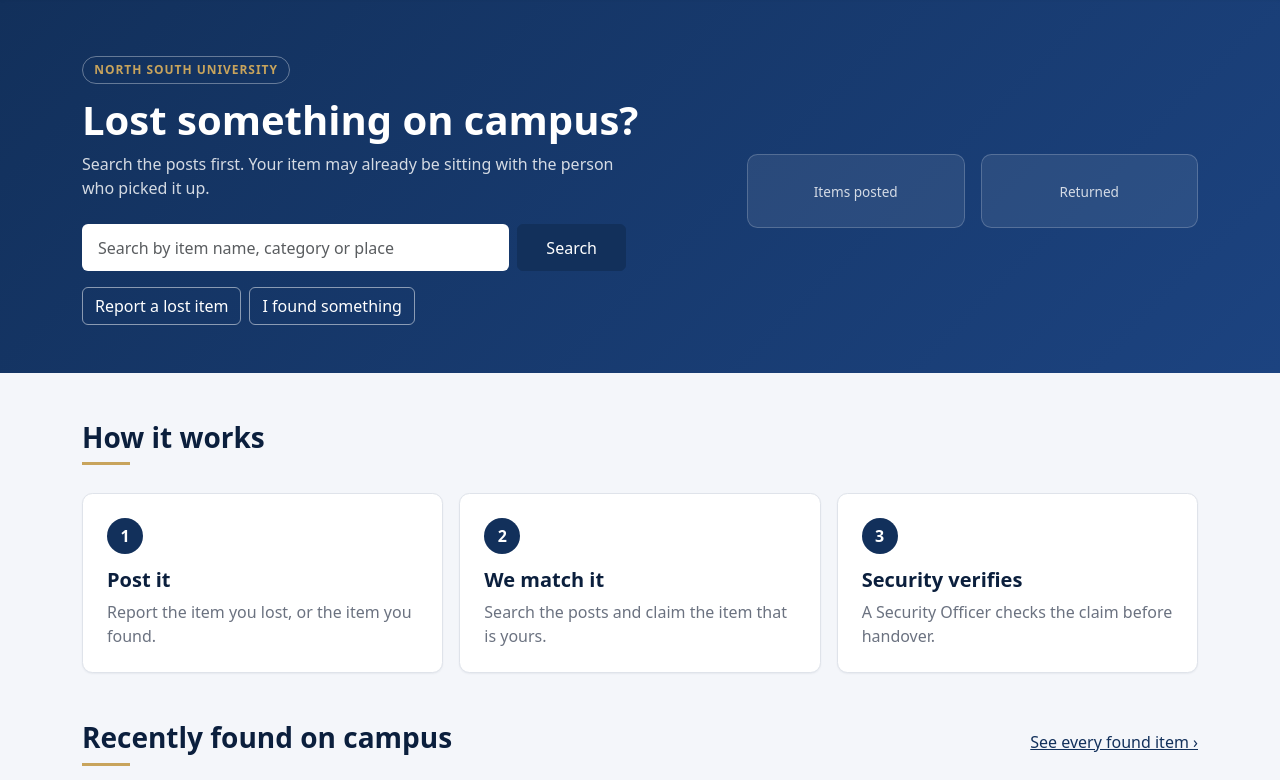
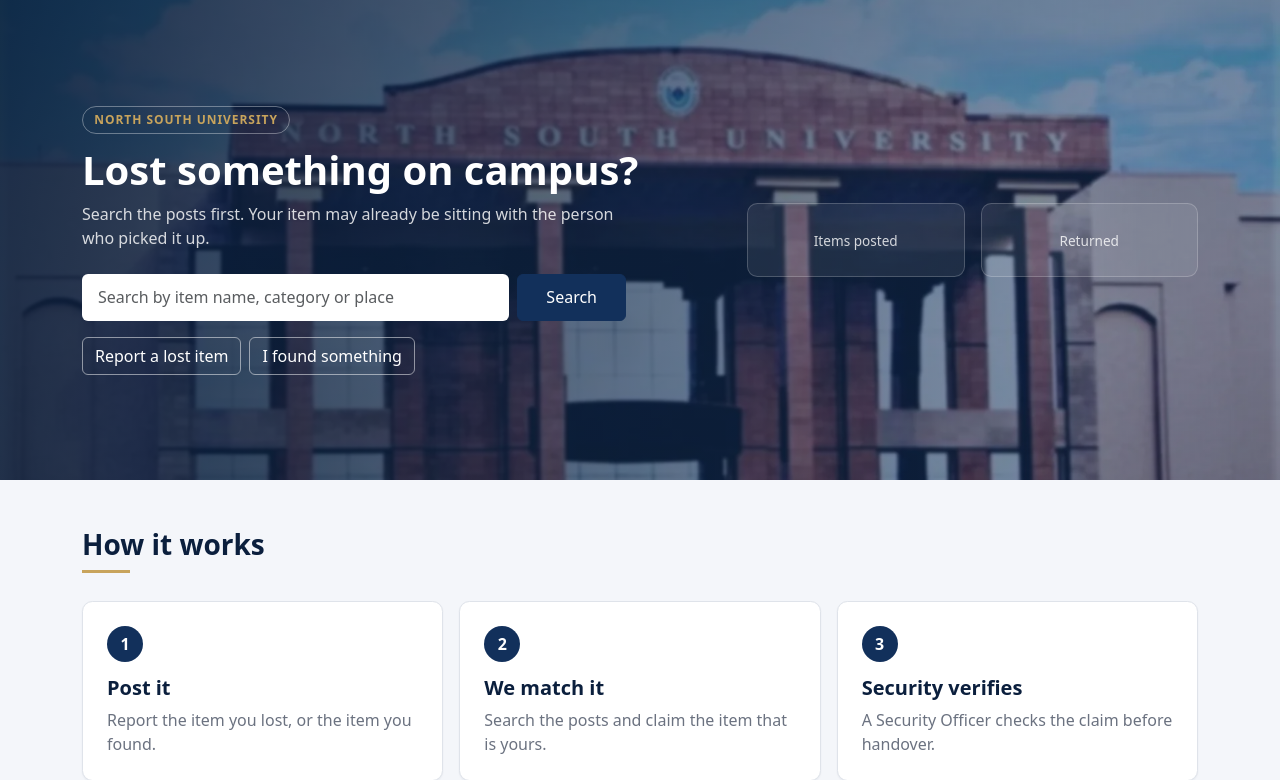
Before and after one commit to sanaulislamzihad/Lost-Found-Management-System, a Django app: template templates/index.html in a window 1280 px wide. Shown: the part 64-844 px from the top of the page. Run offline with Django 3.2, Linux system fonts and the light colour scheme; the template is opened without the code that fills it, so the values that code supplies are empty.

Commit message:
Put the campus photo behind the words on the home page
The hero band used to be a flat navy gradient. It now carries a photo
of the university behind the heading, the search box and the counters.

The photo is blurred and enlarged in the file itself rather than by the
browser. Asking the browser to blur a picture it had just stretched to
twice its width was what made the first attempt look torn. A navy wash
sits between the photo and the words, heaviest on the left where the
text is and thinning out to the right so the building stays visible.

The band is also taller now, because a short one cropped the photo down
to a strip of windows that nobody could recognise.

```diff
--- a/static/css/style.css
+++ b/static/css/style.css
@@ -324,13 +324,56 @@ h1, h2, h3, h4, h5 {
    4. The home page.
    --------------------------------------------------------------- */
 
+/* The campus photo fills the band and the words sit on top of it. The
+   photo cannot go on .hero itself, because a filter on an element
+   blurs everything inside it as well, so it goes on ::before behind
+   the text and the navy wash goes on ::after between the two. */
+/* Tall enough that a good part of the building fits inside the band.
+   A short band would crop the photo down to a strip of windows that
+   nobody could recognise. */
 .hero {
-    padding: 3.5rem 0 3rem;
+    position: relative;
+    display: flex;
+    flex-direction: column;
+    justify-content: center;
+    overflow: hidden;
+    min-height: 30rem;
+    padding: 3.5rem 0;
+    /* Still painted, so the band is navy while the photo loads and on
+       any browser that will not show it. */
     background-color: var(--navy);
-    /* A quiet slant of a lighter navy, so the band is not one flat
-       block of colour behind the words. */
-    background-image: linear-gradient(135deg, var(--navy) 0%, var(--navy-soft) 100%);
-    color: #fff;
+    color: #fff;
+}
+
+/* The photo is already blurred in the file itself, at its own size.
+   Blurring it here instead would mean blurring a picture the browser
+   had just stretched, which is what made it look torn. */
+.hero::before {
+    content: '';
+    position: absolute;
+    inset: 0;
+    background-image: url('../img/campus.webp');
+    background-position: center 45%;
+    background-size: cover;
+}
+
+/* The wash is what makes white text readable on a bright photo. It is
+   heaviest on the left, where the words are, and thins out to the
+   right so the campus is actually visible. */
+.hero::after {
+    content: '';
+    position: absolute;
+    inset: 0;
+    background-image: linear-gradient(100deg,
+                      rgba(11, 31, 61, 0.90) 0%,
+                      rgba(15, 40, 75, 0.72) 40%,
+                      rgba(28, 67, 128, 0.42) 100%);
+}
+
+/* Lifts the words above both layers. */
+.hero > .container {
+    position: relative;
+    z-index: 1;
 }
 
 .hero-eyebrow {
```
Also changed, not shown: static/img/campus.webp (added).
